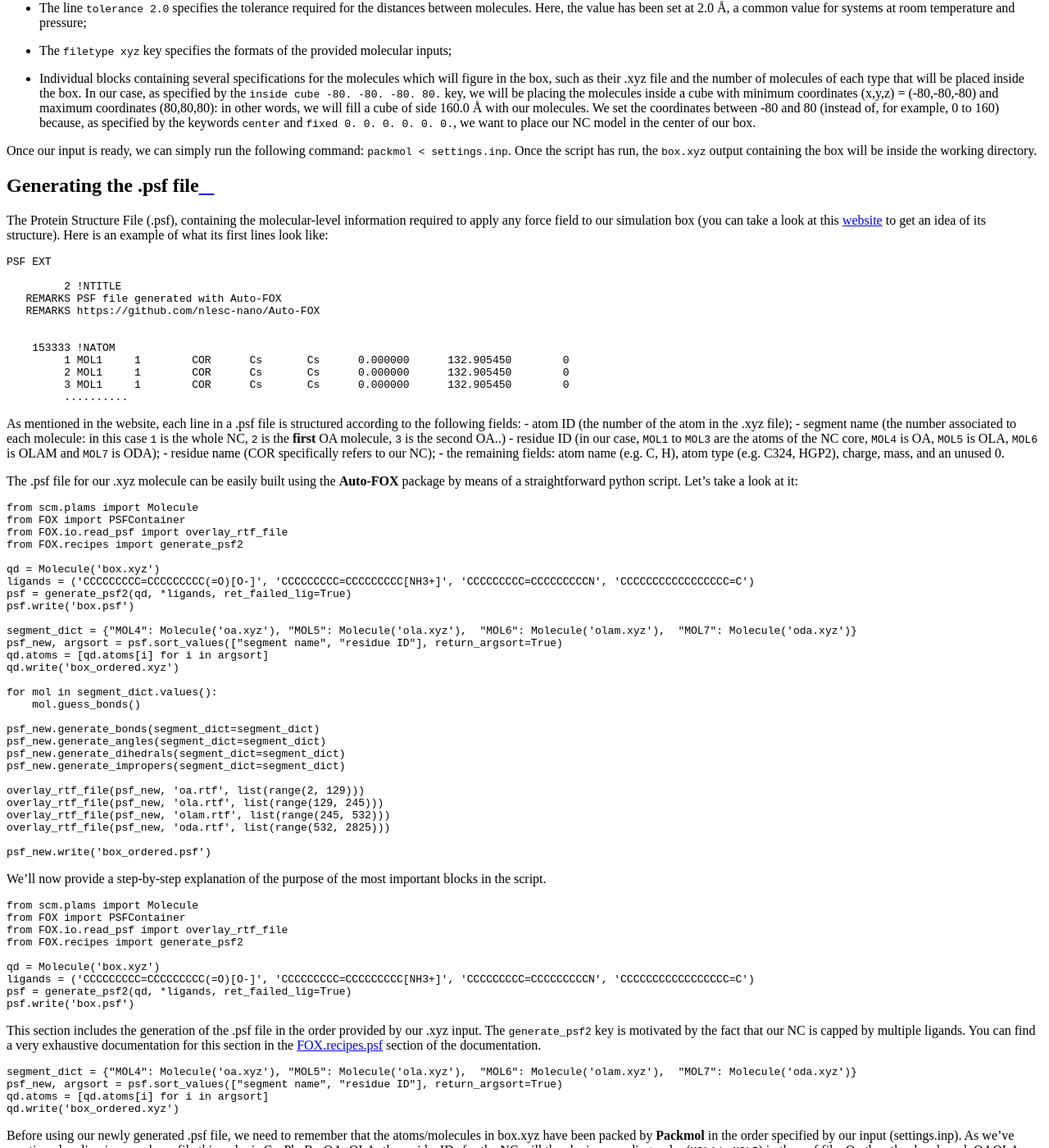
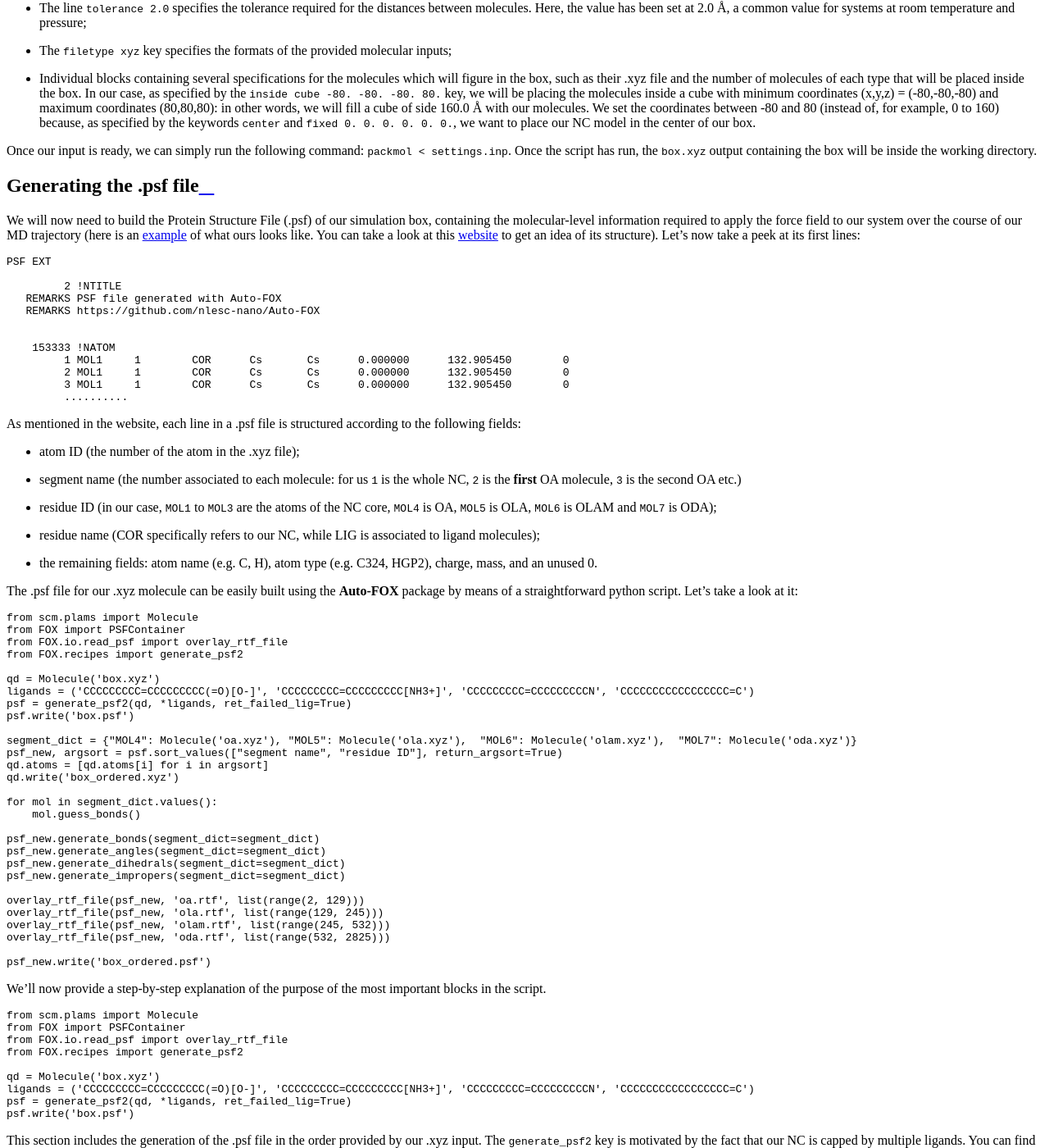
Before and after one commit to nlesc-nano/Tutorials, a Sphinx documentation site: the page built from docs/3_simulation_box.rst, in a window 1280 px wide and 1400 px high, scrolled down 4712 px. Shown: the whole window at 82% size. Built offline with Sphinx 7.4.7 and the Read the Docs theme 2.0.0, drawn with Linux system fonts in a browser that asks for light colours; some of the changed text lies outside the part shown.

Commit message:
Update 3_simulation_box.rst

```diff
--- a/docs/3_simulation_box.rst
+++ b/docs/3_simulation_box.rst
@@ -235,7 +235,7 @@
 
 Generating the .psf file
 ------------------------
-The Protein Structure File (.psf), containing the molecular-level information required to apply any force field to our simulation box (you can take a look at this `website <https://www.ks.uiuc.edu/Training/Tutorials/namd/namd-tutorial-unix-html/node23.html>`__ to get an idea of its structure). Here is an example of what its first lines look like:
+We will now need to build the Protein Structure File (.psf) of our simulation box, containing the molecular-level information required to apply the force field to our system over the course of our MD trajectory (here is an `example <https://github.com/nlesc-nano/Tutorials/tree/build_qd/docs/_files/3.box_ordered.psf.zip>`__ of what ours looks like. You can take a look at this `website <https://www.ks.uiuc.edu/Training/Tutorials/namd/namd-tutorial-unix-html/node23.html>`__ to get an idea of its structure). Let's now take a peek at its first lines:
 
 ::
 
@@ -253,10 +253,11 @@
              ..........
 
 As mentioned in the website, each line in a .psf file is structured according to the following fields:
+
 - atom ID (the number of the atom in the .xyz file);
-- segment name (the number associated to each molecule: in this case ``1`` is the whole NC, ``2`` is the **first** OA molecule, ``3`` is the second OA..)
+- segment name (the number associated to each molecule: for us ``1`` is the whole NC, ``2`` is the **first** OA molecule, ``3`` is the second OA etc.)
 - residue ID (in our case, ``MOL1`` to ``MOL3`` are the atoms of the NC core, ``MOL4`` is OA, ``MOL5`` is OLA, ``MOL6`` is OLAM and ``MOL7`` is ODA);
-- residue name (COR specifically refers to our NC);
+- residue name (COR specifically refers to our NC, while LIG is associated to ligand molecules);
 - the remaining fields: atom name (e.g. C, H), atom type (e.g. C324, HGP2), charge, mass, and an unused 0.
 
 The .psf file for our .xyz molecule can be easily built using the **Auto-FOX** package by means of a straightforward python script. Let's take a look at it:
@@ -316,7 +317,7 @@
     qd.atoms = [qd.atoms[i] for i in argsort]
     qd.write('box_ordered.xyz')
 
-Before using our newly generated .psf file, we need to remember that the atoms/molecules in box.xyz have been packed by **Packmol** in the order specified by our input (settings.inp). As we've mentioned earlier, in our qd.xyz file this order is Cs, Pb, Br, OA, OLA: the residueIDs for the NC will thus be in ascending order (``MOL1`` to ``MOL5``) in the .psf file. On the other hand, each OAOLA molecule has got an OA and an OLA in its .xyz file, so their lines in the .psf file will alternate between two residueIDs: ``MOL4`` and ``MOL5``), for example:
+Before using our newly generated .psf file, we need to remember that the atoms/molecules in box.xyz have been packed by **Packmol** in the order specified by our input (settings.inp). As we've mentioned earlier, in our qd.xyz file this order is Cs, Pb, Br, OA, OLA. The residueIDs for the NC will thus be in ascending order (``MOL1`` to ``MOL5``) in the .psf file. In addition, each OA+OLA molecule has got an OA and an OLA in its .xyz file, so their lines in the .psf file will alternate between two residueIDs, ``MOL4`` and ``MOL5``. The file will then look like this:
 
 ::
 
@@ -366,7 +367,7 @@
       ....
       3121 MOL5     58       LIG      H        H    0.330000        1.007980        0
 
-we then proceeded to order the atoms in our box.xyz file (``qd.atoms``) in the same manner, and we saved our new .xyz file (``box_ordered.xyz``).
+we then proceeded to order the atoms in our box.xyz file (``qd.atoms``) in the same order of this .psf file, and we saved our new .xyz file as ``box_ordered.xyz``. Let's move on to the next section:
 
 .. code:: python
 
@@ -389,7 +390,7 @@
 
     psf_new.write('box_ordered.psf')
 
-We're almost there! The following section of the script, which is specific for the organic molecules in our structure, matches each atom name in the .psf to its corresponding atom type, which is specified in its .rtf file. The resulting .psf file, which looks like this:
+We're almost there! This section of the script, which is specific for the organic molecules in our structure, matches each atom name in the .psf to its corresponding atom type (for example ``C321`` and ``N3P3``) which is specified in its .rtf file. The resulting .psf file, which finally looks like this:
 
 ::
 
@@ -406,7 +407,7 @@
       ....
       3121 MOL5     58       LIG      H        HGP2    0.330000        1.007980        0
 
-is then saved by means of the ``write`` method. Our ordered .psf file (``box_ordered.psf``) is now ready to be used with our previously ordered .xyz file.
+is then saved by means of the ``write`` method as ``box_ordered.psf``, and it is now ready to be used with our previously ordered .xyz file.
 
 Preparing the simulation
 ------------------------
```
Also changed, not shown: other parts of docs/3_simulation_box.rst (+3 -3 lines).
